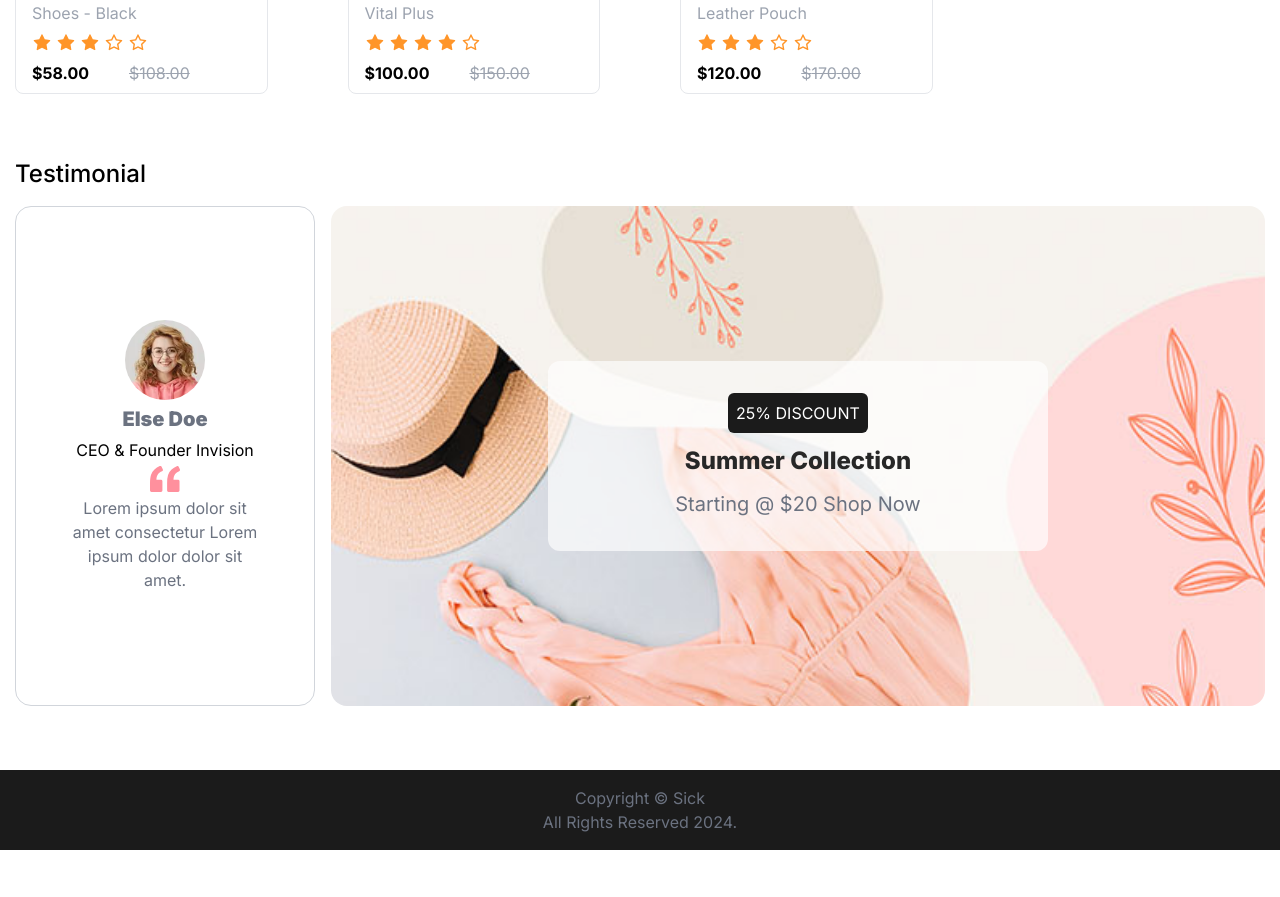
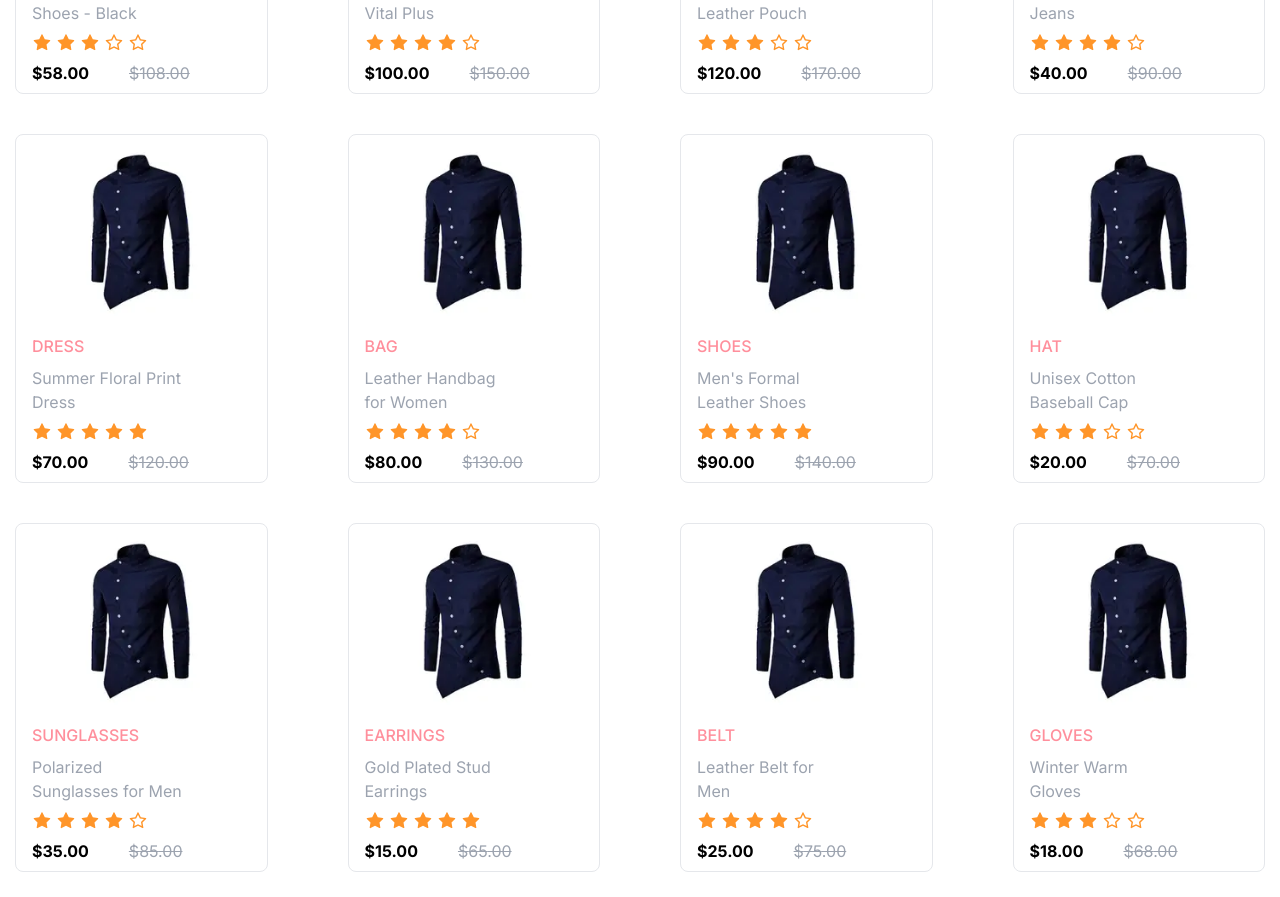
Before and after one commit to salimsheikh/nextjs-shopping-website, a Next.js app: page / in a window 1280 px wide. Shown: the part 1900-2797 px from the top of the page. Before the commit the page ends 2750 px from the top, so only its background shows below. Built offline with nearby package versions, Linux system fonts and the light colour scheme.

Commit message:
Added more products

```diff
--- a/src/app/layout.tsx
+++ b/src/app/layout.tsx
@@ -24,7 +24,10 @@ export default function RootLayout({
 }: Readonly<{
   children: React.ReactNode;
 }>) {
+
   return (
+
+
     <html lang="en">
       <body className={inter.className}>
         <HeaderTop />
--- a/src/components/NewProducts.tsx
+++ b/src/components/NewProducts.tsx
@@ -52,6 +52,97 @@ const NewProducts = () => {
       rating: 3,
       price: "120.00",
     },
+    {
+      img: "/products/placeholder.jpg",
+      title: "Jeans",
+      desc: "Slim Fit Men's Jeans",
+      rating: 4,
+      price: "40.00",
+    },
+    {
+      img: "/products/placeholder.jpg",
+      title: "Dress",
+      desc: "Summer Floral Print Dress",
+      rating: 5,
+      price: "70.00",
+    },
+    {
+      img: "/products/placeholder.jpg",
+      title: "Bag",
+      desc: "Leather Handbag for Women",
+      rating: 4,
+      price: "80.00",
+    },
+    {
+      img: "/products/placeholder.jpg",
+      title: "Shoes",
+      desc: "Men's Formal Leather Shoes",
+      rating: 5,
+      price: "90.00",
+    },
+    {
+      img: "/products/placeholder.jpg",
+      title: "Hat",
+      desc: "Unisex Cotton Baseball Cap",
+      rating: 3,
+      price: "20.00",
+    },
+    {
+      img: "/products/placeholder.jpg",
+      title: "Sunglasses",
+      desc: "Polarized Sunglasses for Men",
+      rating: 4,
+      price: "35.00",
+    },
+    {
+      img: "/products/placeholder.jpg",
+      title: "Earrings",
+      desc: "Gold Plated Stud Earrings",
+      rating: 5,
+      price: "15.00",
+    },
+    {
+      img: "/products/placeholder.jpg",
+      title: "Belt",
+      desc: "Leather Belt for Men",
+      rating: 4,
+      price: "25.00",
+    },
+    {
+      img: "/products/placeholder.jpg",
+      title: "Gloves",
+      desc: "Winter Warm Gloves",
+      rating: 3,
+      price: "18.00",
+    },
+    {
+      img: "/products/placeholder.jpg",
+      title: "Scarf",
+      desc: "Women's Cashmere Scarf",
+      rating: 5,
+      price: "50.00",
+    },
+    {
+      img: "/products/placeholder.jpg",
+      title: "Sneakers",
+      desc: "Men's Casual Sneakers",
+      rating: 4,
+      price: "60.00",
+    },
+    {
+      img: "/products/placeholder.jpg",
+      title: "Necklace",
+      desc: "Silver Pendant Necklace",
+      rating: 5,
+      price: "45.00",
+    },
+    {
+      img: "/products/jacket-1.jpg",
+      title: "Jacket",
+      desc: "Women's Leather Biker Jacket",
+      rating: 5,
+      price: "150.00",
+    }
   ];
   return (
     <div>
```
Also changed, not shown: public/products/placeholder.jpg (added).
